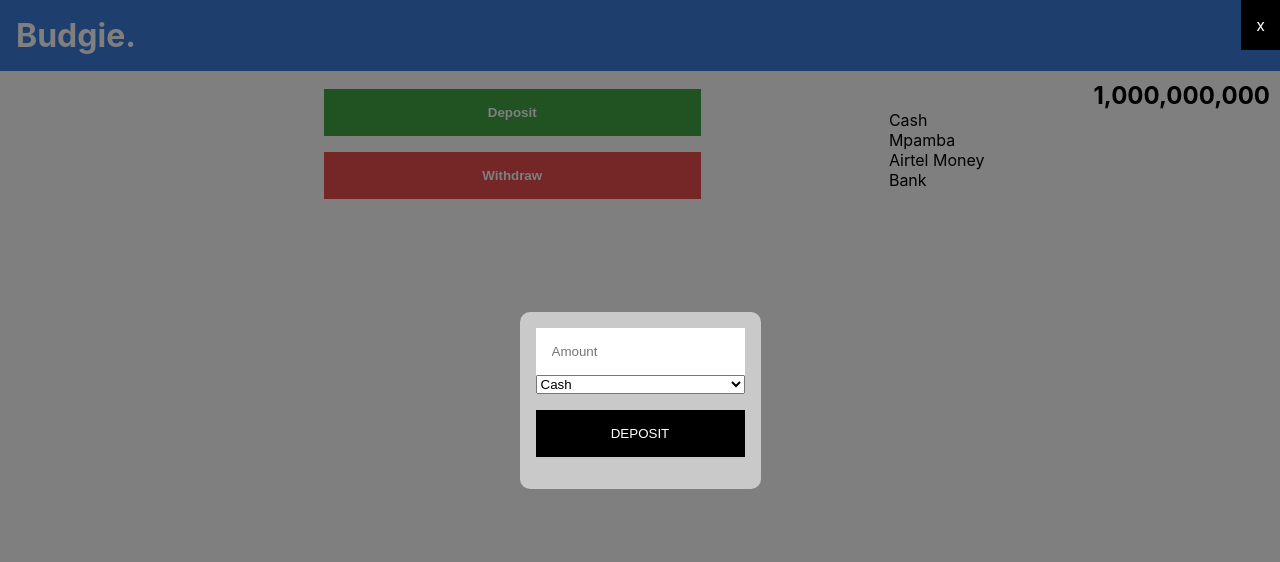
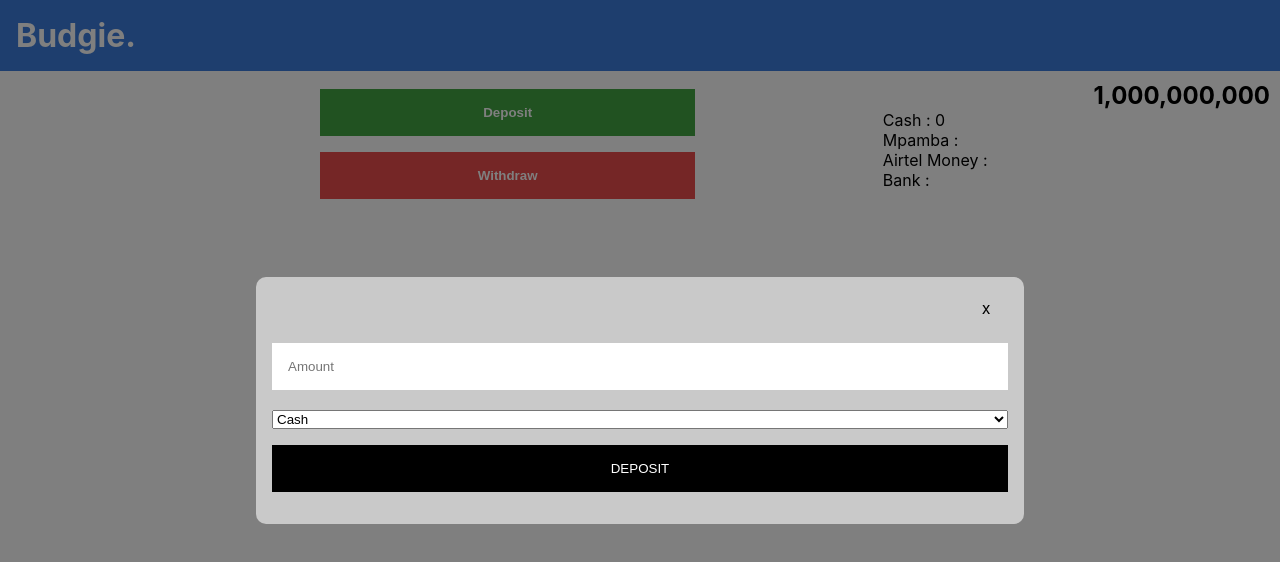
Before and after one commit to Hellie-tenny/budgie, a React (Create React App) app: page / in a window 1280 px wide. Both pictures are taken after a click on the button "Deposit". Shown: the top 562 px of the page. Built offline with nearby package versions, Linux system fonts and the light colour scheme.

Commit message:
created the deposit function baseline

```diff
--- a/src/App.css
+++ b/src/App.css
@@ -21,24 +21,33 @@
   align-items: center;
   justify-content: center;
 }
-.App #deposit-container span {
-  color: #fff;
-  position: absolute;
-  background-color: black;
-  padding: 15px;
-  right: 0;
-  top: 0;
-  cursor: pointer;
-}
-.App #deposit-container span:hover {
-  background-color: rgb(201, 201, 201);
-}
 .App #deposit-container .deposit-form {
   background-color: rgb(201, 201, 201);
   padding: 1rem;
+  width: 60%;
   display: flex;
   flex-direction: column;
   border-radius: 10px;
+}
+.App #deposit-container .deposit-form span {
+  color: black;
+  width: 10px;
+  height: 10px;
+  padding: 15px;
+  position: relative;
+  right: -95%;
+  top: 0;
+  cursor: pointer;
+  display: flex;
+  justify-content: center;
+  align-items: center;
+}
+.App #deposit-container .deposit-form span:hover {
+  background-color: rgb(24, 20, 20);
+  color: #fff;
+}
+.App #deposit-container .deposit-form input[type=text] {
+  margin: 20px 0;
 }
 .App #deposit-container .deposit-form input {
   border: none;
--- a/src/App.js
+++ b/src/App.js
@@ -1,7 +1,13 @@
 import './App.css';
 import Deposit from './components/Deposit';
+import React, {useState} from 'react';
+
+
 
 function App() {
+
+// states and variables
+const [cashBalance, setcashBalance] = useState(0);
 
   const showDepositForm = () => {
     document.getElementById('deposit-container').style.display = 'flex';
@@ -9,7 +15,7 @@ function App() {
 
   return (
     <div className="App">
-      <Deposit />
+      <Deposit cashBalance={cashBalance} setcashBalance={setcashBalance} />
       <div className="header">
         <h1 id='logo-text'>Budgie.</h1>
       </div>
@@ -26,10 +32,10 @@ function App() {
           <h2 id="balance">1,000,000,000</h2>
           <div className='pockets'>
             <ul>
-              <li>Cash</li>
-              <li>Mpamba</li>
-              <li>Airtel Money</li>
-              <li>Bank</li>
+              <li>Cash : {cashBalance}</li>
+              <li>Mpamba : </li>
+              <li>Airtel Money : </li>
+              <li>Bank : </li>
             </ul>
           </div>
         </div>
--- a/src/App.scss
+++ b/src/App.scss
@@ -1,20 +1,21 @@
-*{
+* {
     margin: 0;
     padding: 0;
     box-sizing: border-box;
 }
+
 .App {
 
-    div.header{
+    div.header {
         background-color: rgb(61, 125, 221);
         padding: 1rem;
 
-        h1#logo-text{
+        h1#logo-text {
             color: #fff;
         }
     }
 
-    #deposit-container{
+    #deposit-container {
         height: 100vh;
         width: 100%;
         background-color: rgba(0, 0, 0, 0.5);
@@ -24,35 +25,48 @@
         align-items: center;
         justify-content: center;
 
-        span{
-            color: #fff;
-            position: absolute;
-            background-color: black;
-            padding: 15px;
-            right: 0;
-            top: 0;
-            cursor: pointer;
-        }
-        span:hover{
-            background-color: rgb(201, 201, 201);
-        }
 
-        .deposit-form{
+
+        .deposit-form {
             background-color: rgb(201, 201, 201);
             padding: 1rem;
+            width: 60%;
             display: flex;
             flex-direction: column;
             border-radius: 10px;
 
-            input{
+            span {
+                color: black;
+                // background-color: black;
+                width: 10px;
+                height: 10px;
+                padding: 15px;
+                position: relative;
+                right: -95%;
+                top: 0;
+                cursor: pointer;
+                display: flex;
+                justify-content: center;
+                align-items: center;
+            }
+
+            span:hover {
+                background-color: rgb(24, 20, 20);
+                color: #fff;
+            }
+            input[type='text']{
+                margin: 20px 0;
+            }
+            input {
                 border: none;
                 padding: 1rem;
             }
-            select{
+
+            select {
                 cursor: pointer;
             }
 
-            button{
+            button {
                 background-color: black;
                 padding: 1rem;
                 border: none;
@@ -65,23 +79,23 @@
 
     }
 
-    .main{
+    .main {
         display: grid;
         grid-template-columns: auto auto auto;
 
-        .grid-item{
+        .grid-item {
             height: 600px;
             margin: 10px;
 
-            h2#balance{
+            h2#balance {
                 text-align: right;
             }
 
-            .transact{
+            .transact {
                 display: flex;
                 flex-direction: column;
 
-                button{
+                button {
                     border: none;
                     padding: 1rem;
                     margin: .5rem;
@@ -89,22 +103,26 @@
                     font-weight: 600;
                     cursor: pointer;
                 }
-                button#deposit{
+
+                button#deposit {
                     background-color: rgb(66, 165, 66);
                 }
-                button#withdraw{
+
+                button#withdraw {
                     background-color: rgb(236, 76, 76);
                 }
 
             }
-            .pockets{
-                ul{
+
+            .pockets {
+                ul {
                     margin: 0 0 0 10rem;
-                    li{
+
+                    li {
                         list-style-type: none;
                     }
                 }
             }
         }
     }
-  }
+}
--- a/src/components/Deposit.js
+++ b/src/components/Deposit.js
@@ -1,24 +1,35 @@
-import React from 'react';
+import React, { useState } from 'react';
 
-const Deposit = () => {
+
+
+const Deposit = (props) => {
+    // states and variables
+    const [depositValue, setDepositValue] = useState(null);
 
     const closeDepositForm = () => {
         document.getElementById('deposit-container').style.display = "none";
     }
 
+    const deposit = () => {
+        if (props.pocket === "cash") {
+            props.setCashBalance(props.cashBalance + depositValue);
+        }
+    }
+
     return (
         <div className='deposit-container' id='deposit-container'>
-            <span onClick={closeDepositForm}>x</span>
+
             <div className='deposit-form'>
-                <input type='text' placeholder='Amount'></input>
+                <span onClick={closeDepositForm}>x</span>
+                <input type='text' onChange={(e) => {setDepositValue(e.target.value)}} placeholder='Amount'></input>
 
                 <select>
-                    <option>Cash</option>
-                    <option>Bank</option>
-                    <option>Mpamba</option>
+                    <option name="pocket" value="cash">Cash</option>
+                    <option name="pocket" value="bank">Bank</option>
+                    <option name="pocket" value="mpamba">Mpamba</option>
                 </select>
 
-                <button>DEPOSIT</button>
+                <button onClick={deposit}>DEPOSIT</button>
             </div>
         </div>
     );
```
Also changed, not shown: 1 other file (tests, documents, lock files or other folders).
